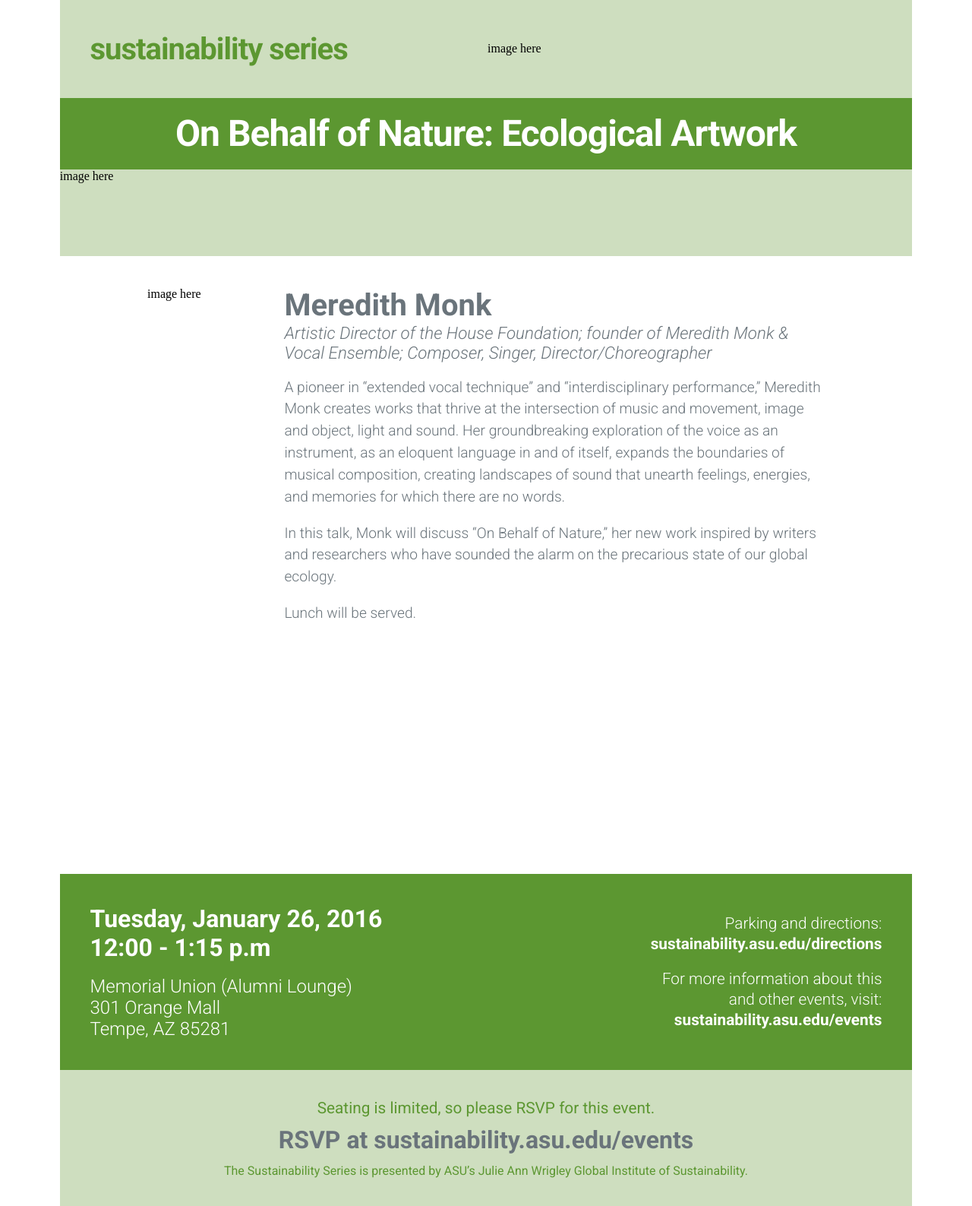
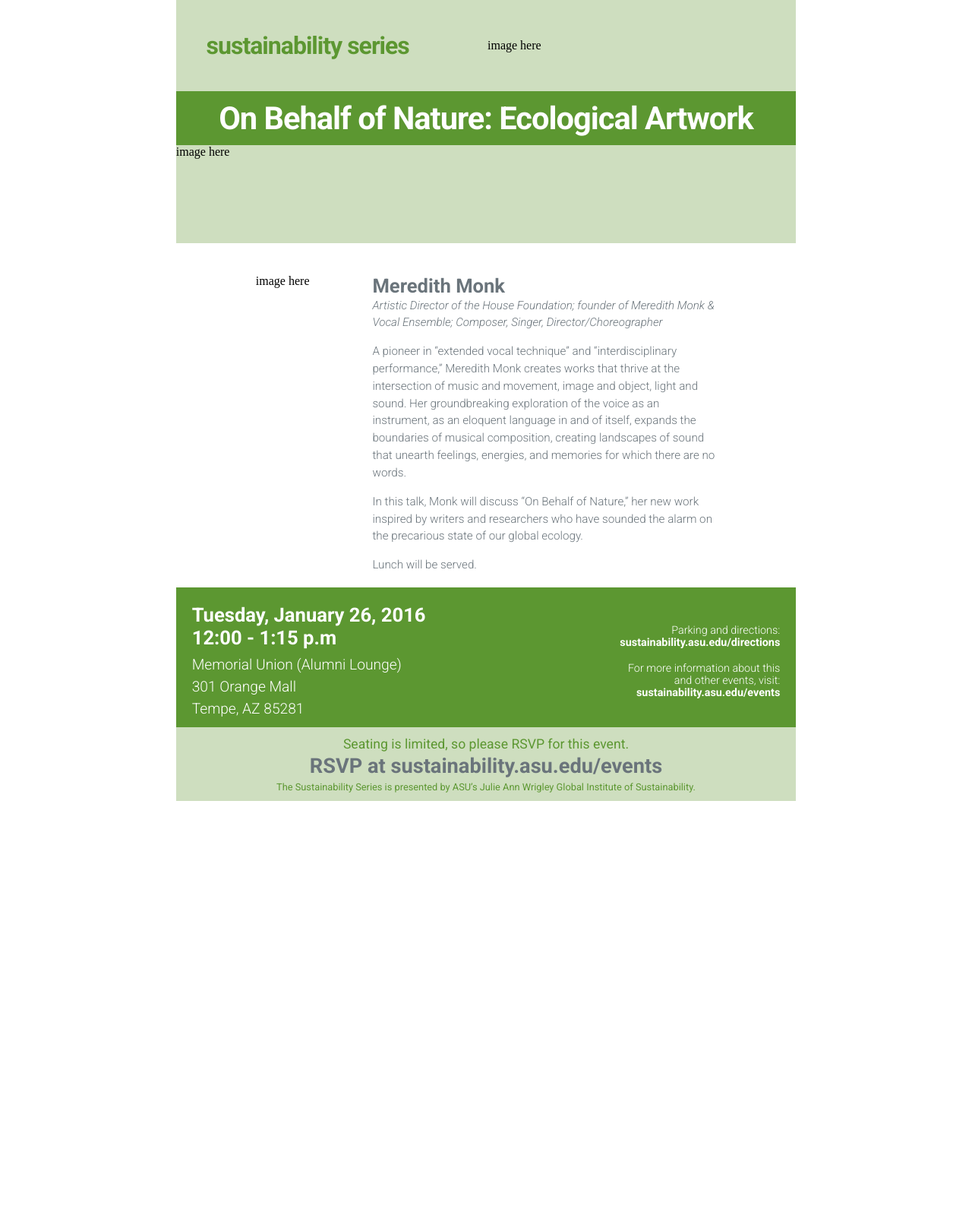
Before and after one commit to asu-ke-web-services/pdf-generation-experiment, a PHP site: page /templates/test.html in a window 1280 px wide. Shown: the whole page at 76% size. After the commit the page ends 1054 px from the top, so only its background shows below. Run offline with PHP 8.4, Linux system fonts and the light colour scheme.

Commit message:
Change for 8.5 x 11

```diff
--- a/index.php
+++ b/index.php
@@ -20,6 +20,7 @@ $snappy->setOption('margin-top', 0);
 $snappy->setOption('margin-bottom', 0);
 $snappy->setOption('margin-left', 0);
 $snappy->setOption('margin-right', 0);
+$snappy->setOption('page-size', 'Letter');
 
 echo $snappy->getOutputFromHtml(
   $html
--- a/templates/test.html
+++ b/templates/test.html
@@ -9,12 +9,12 @@
 
     <style>
       @page {
-        size: A4;
+        size: 216mm 279mm;
       }
 
       body {
-        height: 420mm;
-        width: 297mm;
+        height: 279mm;
+        width: 216mm;
         margin: 0 auto;
         position:relative;
       }
@@ -33,7 +33,7 @@
         width: 50%;
         color: #5C9731;
         font-family: 'Roboto';
-        font-size: 2.5em;
+        font-size: 2em;
         font-weight: bold;
         letter-spacing: -1px;
         padding-left: 10mm;
@@ -43,10 +43,6 @@
         width: 50%;
       }
 
-      .heading__hero {
-        height: 30mm;
-      }
-
       .heading__event {
         background-color: #5C9731;
       }
@@ -54,26 +50,30 @@
       .heading__event__text {
         color: #FFF;
         font-family: 'Roboto';
-        font-size: 3em;
+        font-size: 2.6em;
         font-weight: bold;
         letter-spacing: -1px;
         margin-left: auto;
         margin-right: auto;
-        max-width: 90%;
-        padding-top: 5mm;
-        padding-bottom: 5mm;
+        max-width: 95%;
+        padding-top: 3mm;
+        padding-bottom: 3mm;
         text-align: center;
+      }
+
+      .heading__hero {
+        height: 34mm;
       }
 
       .content {
         margin: auto;
         padding: 10mm;
-        width: 80%;
+        width: 75%;
       }
 
       .content__left {
         vertical-align: top;
-        width: 20%;
+        width: 25%;
       }
 
       .content__right {
@@ -84,23 +84,24 @@
       .content__heading {
         color: #6A747B;
         font-family: 'Roboto';
-        font-size: 2.5em;
+        font-size: 1.6em;
         font-weight: bold;
       }
 
       .content__subheading {
         color: #6A747B;
         font-family: 'Roboto';
-        font-size: 1.4em;
+        font-size: 0.95em;
         font-style: italic;
         font-weight: 300;
+        line-height: 1.5;
       }
 
       .content__description {
         color: #6A747B;
         font-family: 'Roboto';
         font-weight: 300;
-        font-size: 1.2em;
+        font-size: 0.95em;
         line-height: 1.5;
       }
 
@@ -116,32 +117,33 @@
       }
 
       .footer__instructions__panel {
-        padding: 10mm;
+        padding: 5mm 5mm 2mm;
         width: 50%;
       }
 
       .footer__instructions__time {
         color: #fff;
         font-family: 'Roboto';
-        font-size: 2em;
+        font-size: 1.6em;
         font-weight: bold;
-        padding-bottom: 5mm;
+        padding-bottom: 2mm;
       }
 
       .footer__instructions__location {
         color: #fff;
         font-family: 'Roboto';
-        font-size: 1.5em;
+        font-size: 1.2em;
         font-weight: 300;
+        line-height: 1.5;
       }
 
       .footer__instructions__parking,
       .footer__instructions__more {
         color: #fff;
         font-family: 'Roboto';
-        font-size: 1.3em;
+        font-size: 0.9em;
         font-weight: 300;
-        line-height: 1.3;
+        line-height: 1.1;
         text-align: right;
       }
 
@@ -155,31 +157,31 @@
 
       .footer__rsvp {
         background-color: #CEDEBF;
-        padding-top: 10mm;
-        padding-bottom: 10mm;
+        padding-top: 3mm;
+        padding-bottom: 3mm;
       }
 
       .footer__rsvp__text {
         color: #5C9731;
         font-family: 'Roboto';
-        font-size: 1.3em;
+        font-size: 1.1em;
         text-align: center;
       }
 
       .footer__rsvp__attribution {
         color: #5C9731;
         font-family: 'Roboto';
-        font-size: 1em;
+        font-size: 0.8em;
         text-align: center;
       }
 
       .footer__rsvp__link {
         color: #6A747B;
         font-family: 'Roboto';
-        font-size: 2em;
+        font-size: 1.7em;
         font-weight: bold;
-        margin-top: 3mm;
-        margin-bottom: 3mm;
+        margin-top: 1mm;
+        margin-bottom: 1mm;
         text-align: center;
       }
 
```
